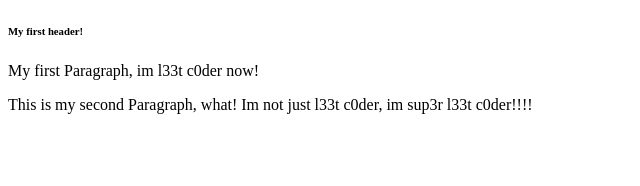
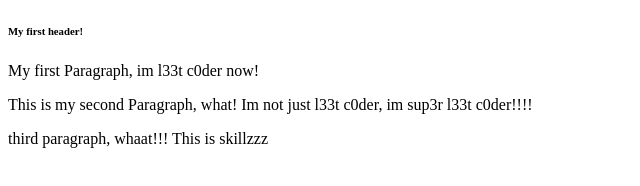
Before and after one commit to samch1980/first-project, a plain HTML site: page index.html in a window 1280 px wide. Shown: the whole page, without its empty margins (0-640 px from the left). Drawn offline with Linux system fonts and the light colour scheme.

Commit message:
New Paragraph Added

```diff
--- a/index.html
+++ b/index.html
@@ -10,5 +10,6 @@
     <h6>My first header!  </h6>
     <p>My first Paragraph, im l33t c0der now!</p>
     <p>This is my second Paragraph, what! Im not just l33t c0der, im sup3r l33t c0der!!!!</p>
+    <p>third paragraph, whaat!!! This is skillzzz</p>
 </body>
 </html>
```
